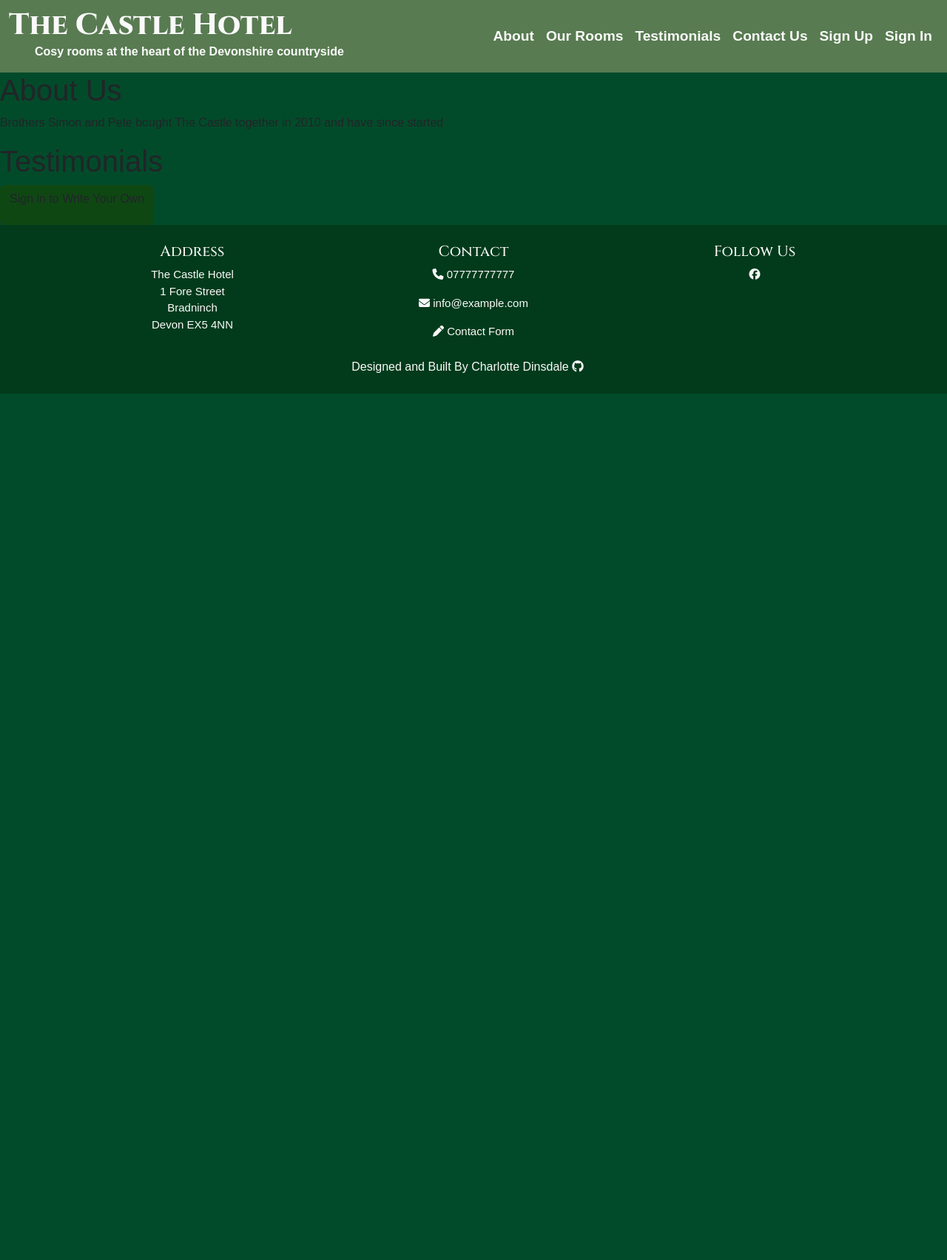
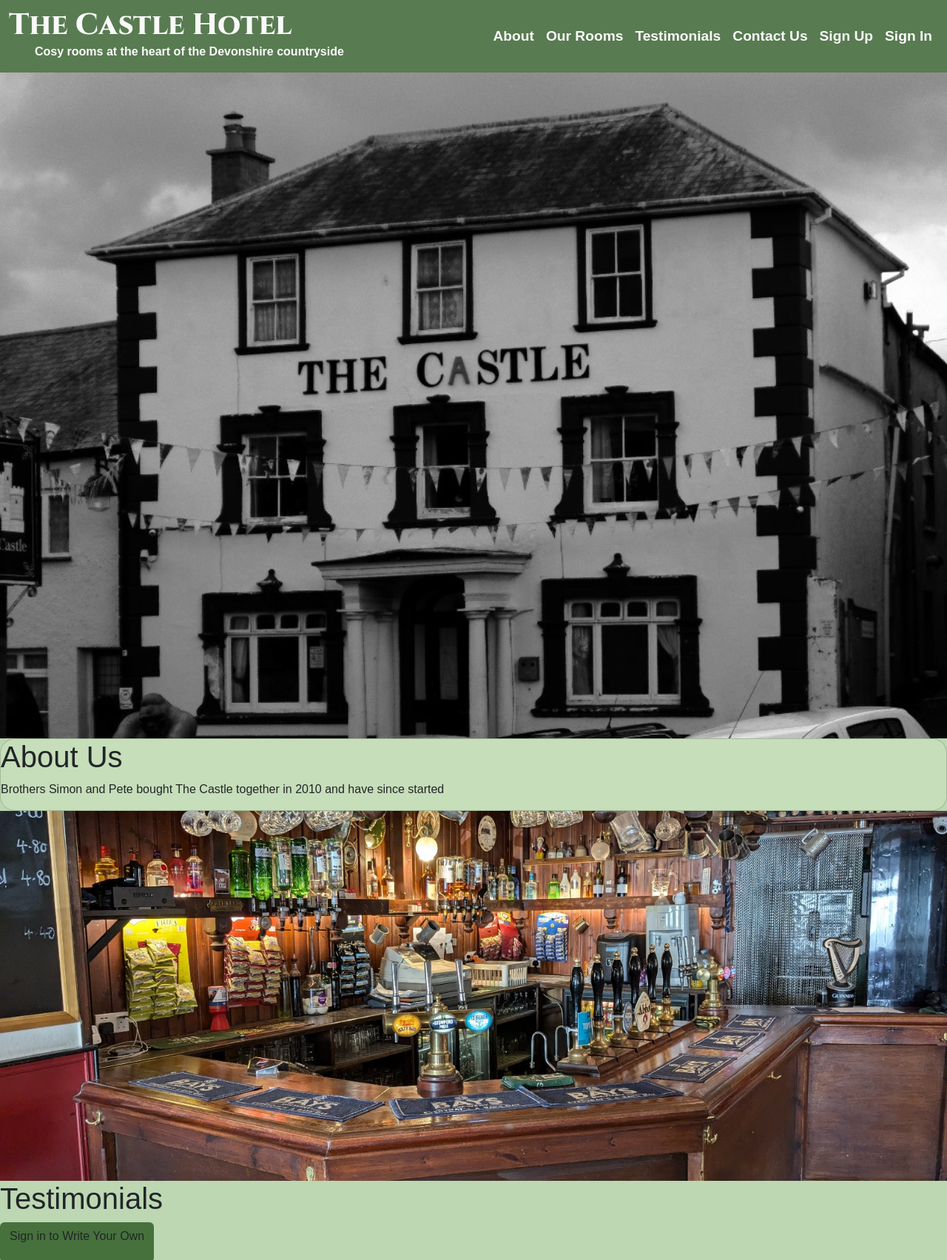
Before and after one commit to charlottedinsdale/Rooms-at-The-Castle, a Django app: page / in a window 1280 px wide. Shown: the top 1703 px of the page at 74% size. Before the commit the page ends 532 px from the top, so only its background shows below. Run offline with Django 4.2, Linux system fonts and the light colour scheme; some libraries are stand-ins or nearby versions; some web fonts are replaced.

Commit message:
create parallax effectand add google maps iframe to homepgae

```diff
--- a/static/css/style.css
+++ b/static/css/style.css
@@ -107,6 +107,47 @@ i:hover {
     }
 }
 
+/* --------------------------- Home Page Content */
+.parallax-one {
+    background-image: url("../images/castle-black-and-white-cropped.jpg");
+    min-height: 900px;
+    background-attachment: fixed;
+    background-position: center;
+    background-repeat: no-repeat;
+    background-size: cover;
+  }
+
+  .parallax-two {
+    background-image: url("../images/castle-bar.jpg");
+    min-height: 500px;
+    background-attachment: fixed;
+    background-position: center;
+    background-repeat: no-repeat;
+    background-size: cover;
+  }
+
+  .parallax-three {
+    background-image: url("../images/castle-with-daffodils.jpg");
+    min-height: 500px;
+    background-attachment: fixed;
+    background-position: center;
+    background-repeat: no-repeat;
+    background-size: cover;
+  }
+
+  .parallax-four {
+    background-image: url("../images/castle-garden.jpg");
+    min-height: 500px;
+    background-attachment: fixed;
+    background-position: center;
+    background-repeat: no-repeat;
+    background-size: cover;
+  }
+
+  .home-section {
+    background-color: rgba(199, 223, 186, 0.95);
+  }
+
 /* ------------------ Rooms Pages */
 .room-img {
     height: 300px;
--- a/templates/home.html
+++ b/templates/home.html
@@ -3,16 +3,19 @@
 
 {% block content %}
 
-<section id="parallax-contiainer">
+<div class="parallax-one"></div>
 
+
+<section name="about-container" id="about-container" class="home-section">
+    <div class="card">
+        <h1>About Us</h1>
+        <p>Brothers Simon and Pete bought The Castle together in 2010 and have since started </p>
+    </div>
 </section>
 
-<section name="about-container" id="about-container">
-    <h1>About Us</h1>
-    <p>Brothers Simon and Pete bought The Castle together in 2010 and have since started </p>
-</section>
+<div class="parallax-two"></div>
 
-<section name="testimonials-container" id="testimonials-container">
+<section name="testimonials-container" id="testimonials-container" class="home-section">
     <h1>Testimonials</h1>
     <button class="btn main-button">
         {% if user.is_authenticated %}
@@ -23,4 +26,15 @@
     </button>
 </section>
 
+<div class="parallax-three"></div>
+
+<section class="home-section">
+    <div class="card" id="map">
+        <iframe src="https://www.google.com/maps/embed?pb=!1m18!1m12!1m3!1d2520.182638604475!2d-3.4235251747823026!3d50.82778086012545!2m3!1f0!2f0!3f0!3m2!1i1024!2i768!4f13.1!3m3!1m2!1s0x486dbd7b44b78c71%3A0x1cc9e3beabcfa4d6!2sThe%20Castle%20Hotel!5e0!3m2!1sen!2suk!4v1736345226256!5m2!1sen!2suk" width="600" height="450" style="border:0;" allowfullscreen="" loading="lazy" referrerpolicy="no-referrer-when-downgrade"></iframe>
+    </div>
+    </section>
+
+<div class="parallax-four"></div>
+
+
 {% endblock %}
```
Also changed, not shown: static/images/castle-black-and-white-cropped.jpg (added).
